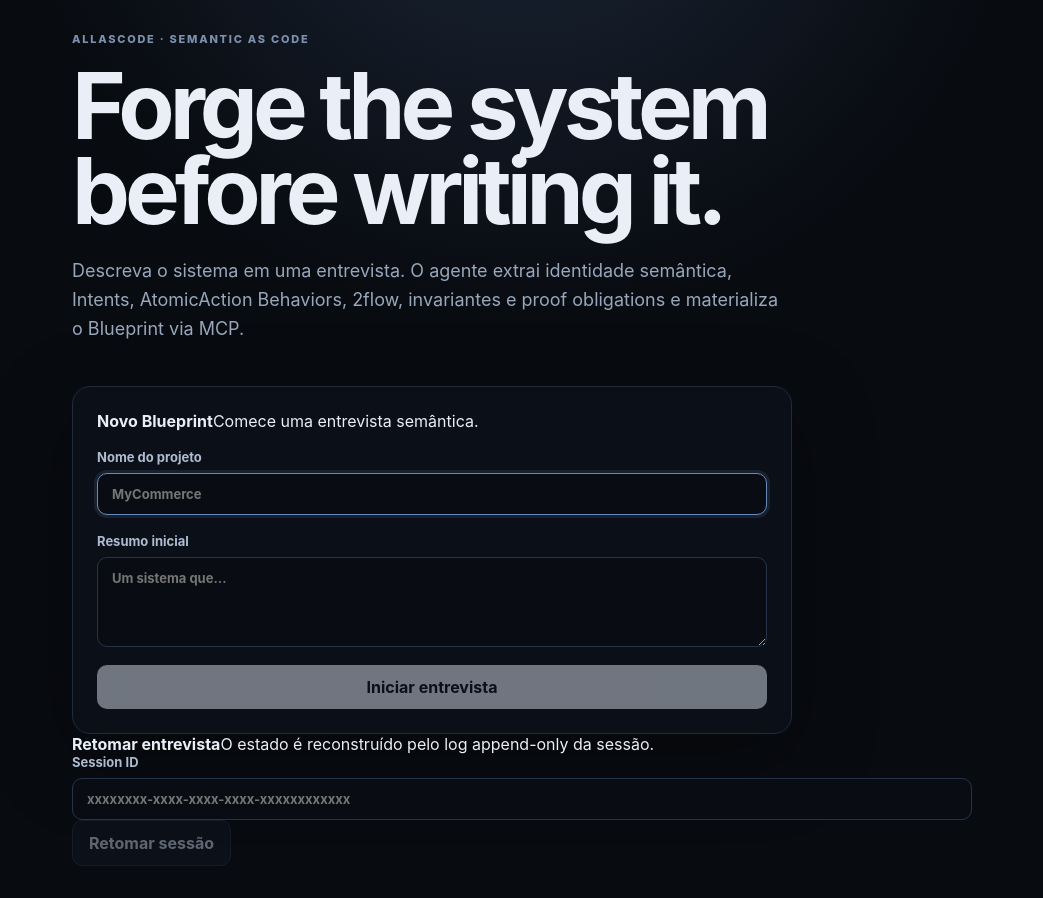
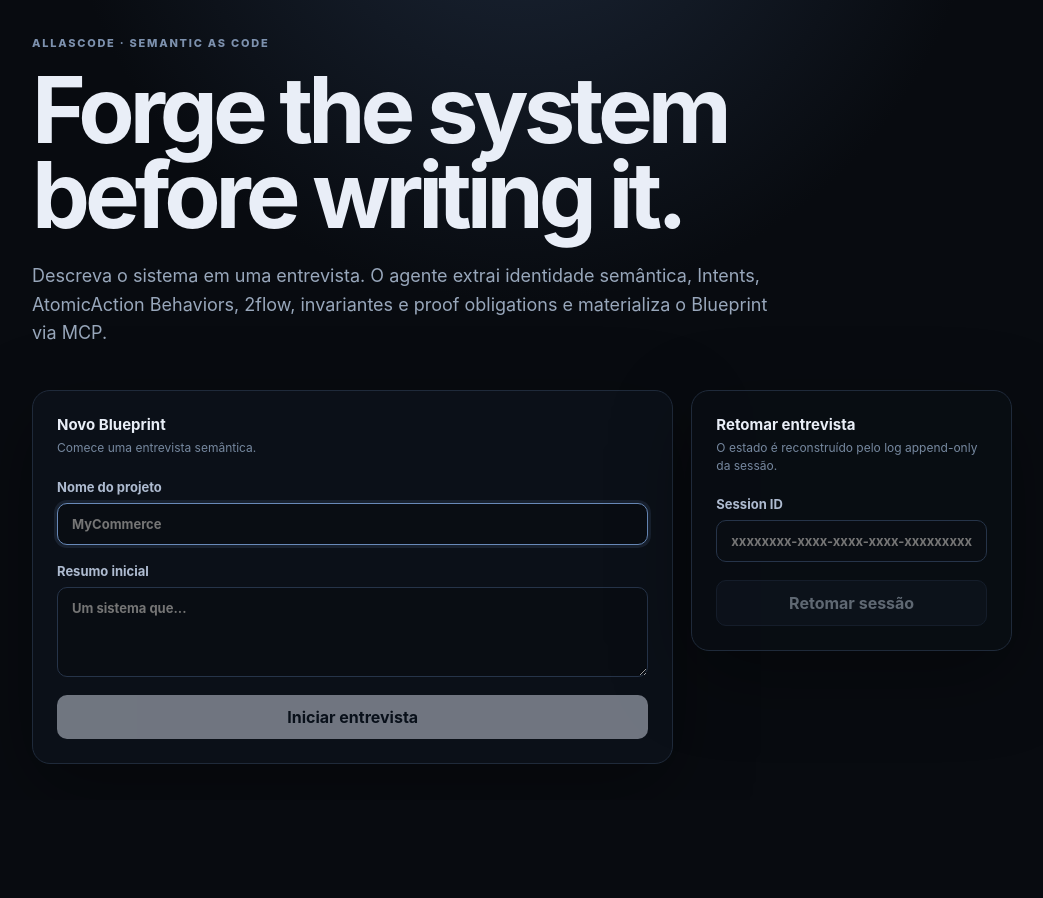
Before and after one commit to suissa/Semantic-as-CodeForger, a React (Vite) app: page / in a window 1280 px wide. Shown: the whole page, without its empty margins (118-1161 px from the left). After the commit the page ends 800 px from the top, so only its background shows below. Built offline with nearby package versions, Linux system fonts and the light colour scheme.

Commit message:
style: add durable session resume UI

```diff
--- a/src/client/styles.css
+++ b/src/client/styles.css
@@ -5,11 +5,15 @@ button, input, textarea { font: inherit; }
 button, .link { border: 0; border-radius: 10px; padding: 12px 16px; background: #eaf1ff; color: #07101d; font-weight: 700; cursor: pointer; text-decoration: none; text-align: center; }
 button:disabled { opacity: .45; cursor: not-allowed; }
 .landing { min-height: 100vh; display: grid; place-items: center; padding: 32px; }
-.hero { width: min(900px, 100%); }
+.hero { width: min(980px, 100%); }
 .eyebrow, .section-title, .role { color: #7d91ae; font-size: 11px; letter-spacing: .16em; font-weight: 800; }
 .hero h1 { font-size: clamp(48px, 8vw, 92px); line-height: .92; letter-spacing: -.055em; margin: 18px 0 24px; max-width: 820px; }
-.hero > p { color: #98a7bb; max-width: 720px; font-size: 18px; line-height: 1.6; }
-.start-card { margin-top: 42px; display: grid; gap: 18px; max-width: 720px; padding: 24px; border: 1px solid #1f2a3a; border-radius: 18px; background: rgba(13, 18, 26, .82); box-shadow: 0 24px 80px rgba(0,0,0,.35); }
+.hero > p { color: #98a7bb; max-width: 760px; font-size: 18px; line-height: 1.6; }
+.landing-actions { margin-top: 42px; display: grid; grid-template-columns: minmax(0, 2fr) minmax(280px, 1fr); gap: 18px; align-items: start; }
+.start-card, .resume-card { display: grid; gap: 18px; padding: 24px; border: 1px solid #1f2a3a; border-radius: 18px; background: rgba(13, 18, 26, .82); box-shadow: 0 24px 80px rgba(0,0,0,.35); }
+.resume-card { background: rgba(9, 13, 19, .86); }
+.card-title { display: grid; gap: 5px; padding-bottom: 4px; }.card-title b { font-size: 15px; }.card-title span { color: #76889f; font-size: 12px; line-height: 1.45; }
+.landing-error { margin-top: 14px; max-width: 720px; }
 label { display: grid; gap: 8px; color: #aebbd0; font-size: 13px; font-weight: 650; }
 input, textarea { width: 100%; border: 1px solid #263449; background: #090d13; color: #eef4ff; border-radius: 10px; padding: 12px 14px; outline: none; resize: vertical; }
 input:focus, textarea:focus { border-color: #6889b8; box-shadow: 0 0 0 3px rgba(104,137,184,.14); }
@@ -20,6 +24,7 @@ input:focus, textarea:focus { border-color: #6889b8; box-shadow: 0 0 0 3px rgba(
 .inspector { border-width: 0 0 0 1px; display: flex; flex-direction: column; gap: 28px; }
 .sidebar h2 { margin: 10px 0 4px; font-size: 22px; }
 .sidebar p, .muted { color: #77889f; font-size: 13px; line-height: 1.5; }
+.session-id { display: block; margin-top: 11px; color: #61738b; font: 9px/1.4 ui-monospace, SFMono-Regular, Menlo, monospace; overflow: hidden; text-overflow: ellipsis; white-space: nowrap; }
 .phase, .artifacts { display: grid; gap: 8px; font-size: 12px; color: #788aa2; }
 .phase strong, .artifacts strong { color: #e4ecf8; font-size: 14px; }
 .bar { height: 5px; background: #182230; border-radius: 99px; overflow: hidden; margin-top: 5px; }.bar i { display: block; height: 100%; background: #a9c8f3; }
@@ -39,5 +44,5 @@ input:focus, textarea:focus { border-color: #6889b8; box-shadow: 0 0 0 3px rgba(
 .review-counts { display: flex; gap: 8px; font: 11px ui-monospace, SFMono-Regular, Menlo, monospace; }.review-counts span { background: #141d29; border: 1px solid #243247; border-radius: 6px; padding: 4px 6px; }
 .diff-list { max-height: 240px; overflow: auto; display: grid; gap: 3px; border-top: 1px solid #17202d; border-bottom: 1px solid #17202d; padding: 7px 0; }.diff-file { min-width: 0; display: grid; grid-template-columns: 14px 1fr; gap: 5px; align-items: start; color: #8394aa; font-size: 10px; }.diff-file span { font-weight: 900; }.diff-file.added span { color: #88d6a3; }.diff-file.modified span { color: #e0bf77; }.diff-file code { white-space: normal; word-break: break-all; }
 .published { border: 1px solid #28563c; background: rgba(34, 109, 68, .12); border-radius: 8px; padding: 9px; color: #a9d9b7; font-size: 11px; }
-@media (max-width: 1050px) { .shell { grid-template-columns: 220px 1fr; }.inspector { display: none; } }
-@media (max-width: 720px) { .shell { grid-template-columns: 1fr; height: auto; min-height: 100vh; }.sidebar { display: none; }.chat-panel { min-height: 100vh; }.messages, .composer { padding-left: 16px; padding-right: 16px; }.composer { grid-template-columns: 1fr; } }
+@media (max-width: 1050px) { .shell { grid-template-columns: 220px 1fr; }.inspector { display: none; }.landing-actions { grid-template-columns: 1fr; max-width: 720px; } }
+@media (max-width: 720px) { .shell { grid-template-columns: 1fr; height: auto; min-height: 100vh; }.sidebar { display: none; }.chat-panel { min-height: 100vh; }.messages, .composer { padding-left: 16px; padding-right: 16px; }.composer { grid-template-columns: 1fr; }.landing { padding: 20px; }.landing-actions { margin-top: 28px; } }
```
